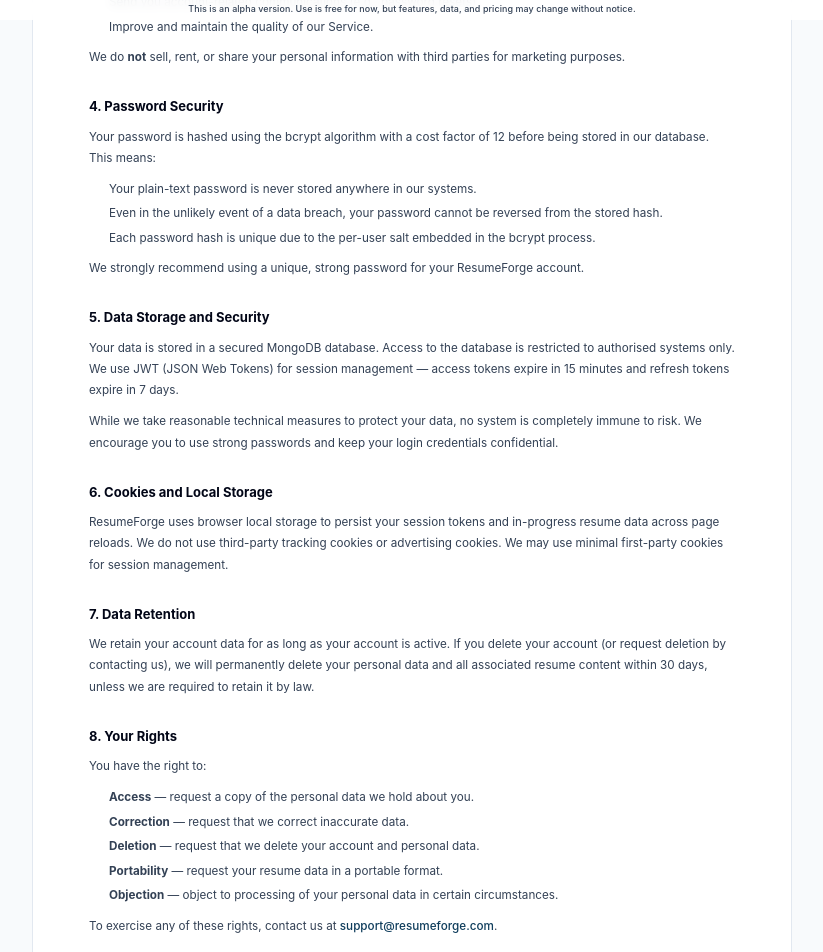
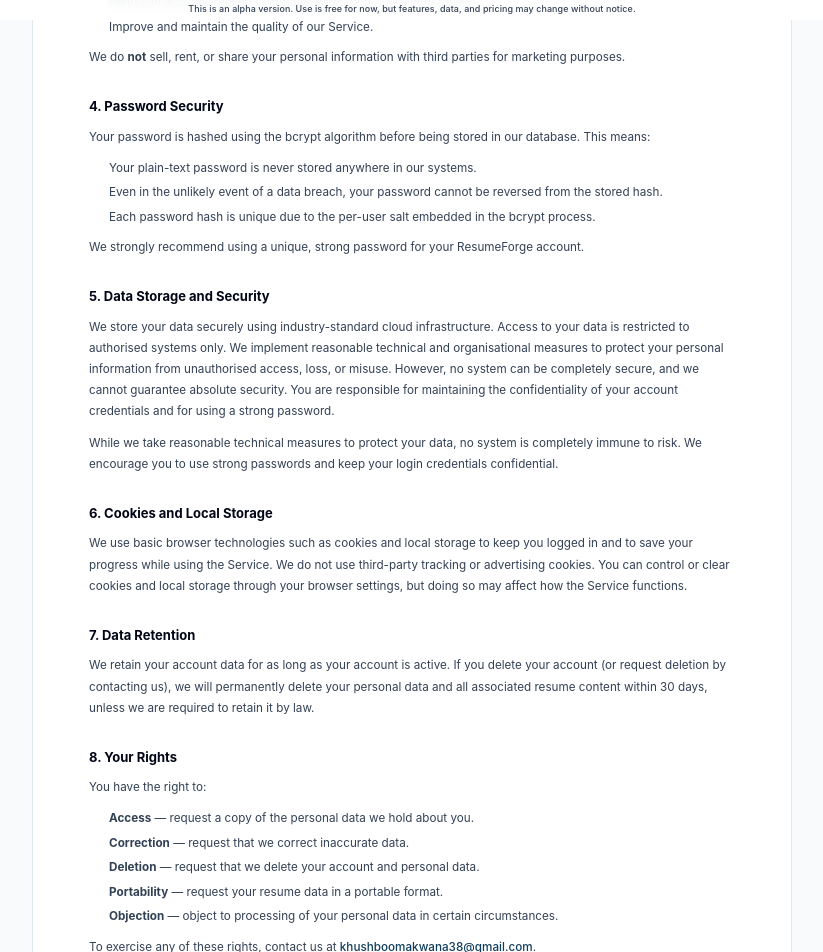
Before and after one commit to khush3031/Auto-resume-generator, a Next.js app in the folder apps/web/: page /privacy in a window 1280 px wide. Shown: the part 780-1732 px from the top of the page, without its empty margins (228-1051 px from the left). Built offline with nearby package versions, Linux system fonts and the light colour scheme; no server answers.

Commit message:
terms and coditions and privacy policy content updated.

```diff
--- a/apps/web/app/privacy/page.tsx
+++ b/apps/web/app/privacy/page.tsx
@@ -38,8 +38,7 @@ export default function PrivacyPage() {
                 customer support.
               </li>
               <li>
-                <strong>Password</strong> — stored exclusively as a one-way bcrypt hash (salted with
-                12 rounds). We never store or have access to your plain-text password.
+                <strong>Password</strong> — stored exclusively as a one-way bcrypt hash. We never store or have access to your plain-text password.
               </li>
             </ul>
             <p>
@@ -68,7 +67,7 @@ export default function PrivacyPage() {
           <section className="legal-section">
             <h2>4. Password Security</h2>
             <p>
-              Your password is hashed using the bcrypt algorithm with a cost factor of 12 before
+              Your password is hashed using the bcrypt algorithm before
               being stored in our database. This means:
             </p>
             <ul>
@@ -84,9 +83,9 @@ export default function PrivacyPage() {
           <section className="legal-section">
             <h2>5. Data Storage and Security</h2>
             <p>
-              Your data is stored in a secured MongoDB database. Access to the database is
-              restricted to authorised systems only. We use JWT (JSON Web Tokens) for session
-              management — access tokens expire in 15 minutes and refresh tokens expire in 7 days.
+              We store your data securely using industry-standard cloud infrastructure. Access to your data is restricted to authorised systems only.
+              We implement reasonable technical and organisational measures to protect your personal information from unauthorised access, loss, or misuse. However, no system can be completely secure, and we cannot guarantee absolute security.
+              You are responsible for maintaining the confidentiality of your account credentials and for using a strong password.
             </p>
             <p>
               While we take reasonable technical measures to protect your data, no system is
@@ -98,9 +97,9 @@ export default function PrivacyPage() {
           <section className="legal-section">
             <h2>6. Cookies and Local Storage</h2>
             <p>
-              ResumeForge uses browser local storage to persist your session tokens and in-progress
-              resume data across page reloads. We do not use third-party tracking cookies or
-              advertising cookies. We may use minimal first-party cookies for session management.
+              We use basic browser technologies such as cookies and local storage to keep you logged in and to save your progress while using the Service.
+              We do not use third-party tracking or advertising cookies.
+              You can control or clear cookies and local storage through your browser settings, but doing so may affect how the Service functions.
             </p>
           </section>
 
@@ -126,7 +125,7 @@ export default function PrivacyPage() {
             </ul>
             <p>
               To exercise any of these rights, contact us at{' '}
-              <a href="mailto:support@resumeforge.com" className="legal-link">support@resumeforge.com</a>.
+              <a href="mailto:khushboomakwana38@gmail.com" className="legal-link">khushboomakwana38@gmail.com</a>.
             </p>
           </section>
 
@@ -154,7 +153,7 @@ export default function PrivacyPage() {
             <p>
               If you have any questions or concerns about this Privacy Policy or how we handle your
               data, please contact us at{' '}
-              <a href="mailto:support@resumeforge.com" className="legal-link">support@resumeforge.com</a>.
+              <a href="mailto:khushboomakwana38@gmail.com" className="legal-link">khushboomakwana38@gmail.com</a>.
             </p>
           </section>
         </div>
--- a/apps/web/app/terms/page.tsx
+++ b/apps/web/app/terms/page.tsx
@@ -139,7 +139,7 @@ export default function TermsPage() {
             <h2>12. Contact Us</h2>
             <p>
               If you have questions about these Terms, please contact us at{' '}
-              <a href="mailto:support@resumeforge.com" className="legal-link">support@resumeforge.com</a>.
+              <a href="mailto:khushboomakwana38@gmail.com" className="legal-link">khushboomakwana38@gmail.com</a>.
             </p>
           </section>
         </div>
```
